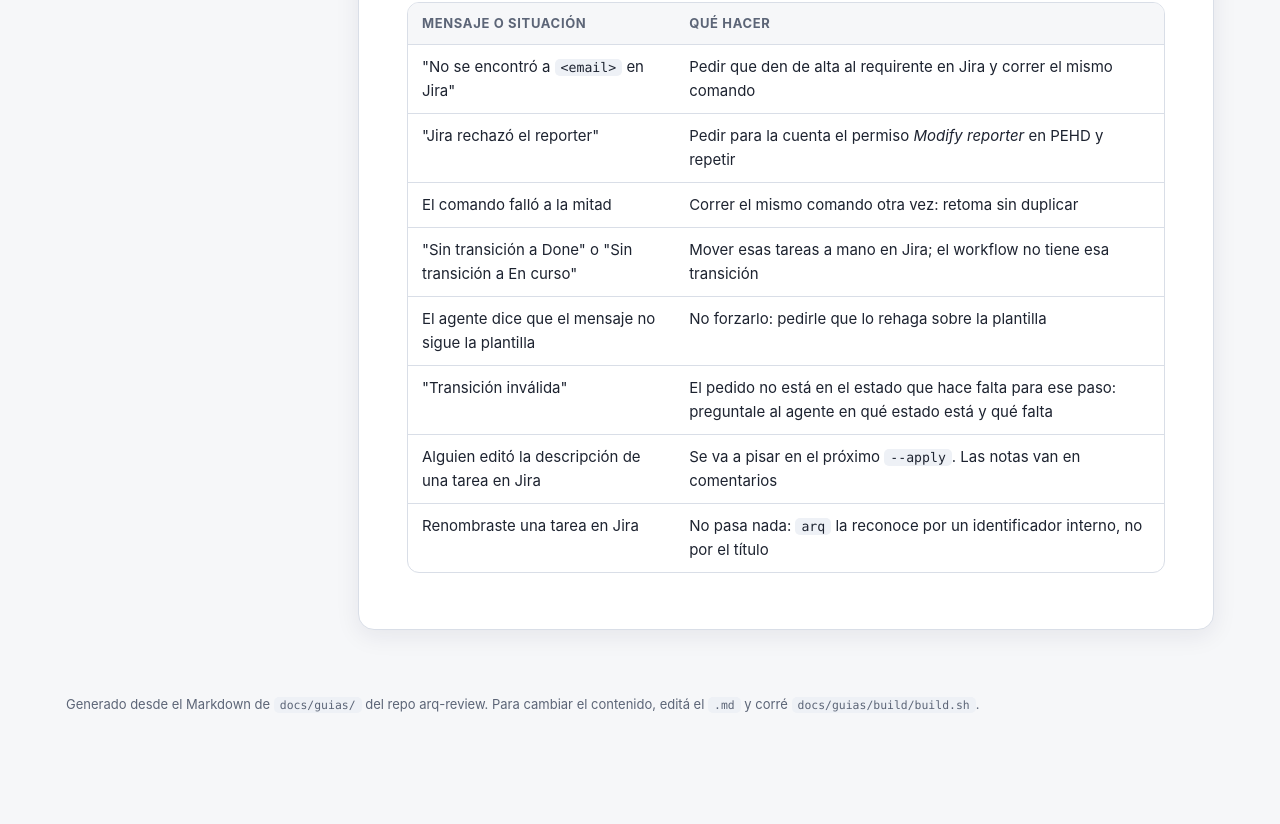
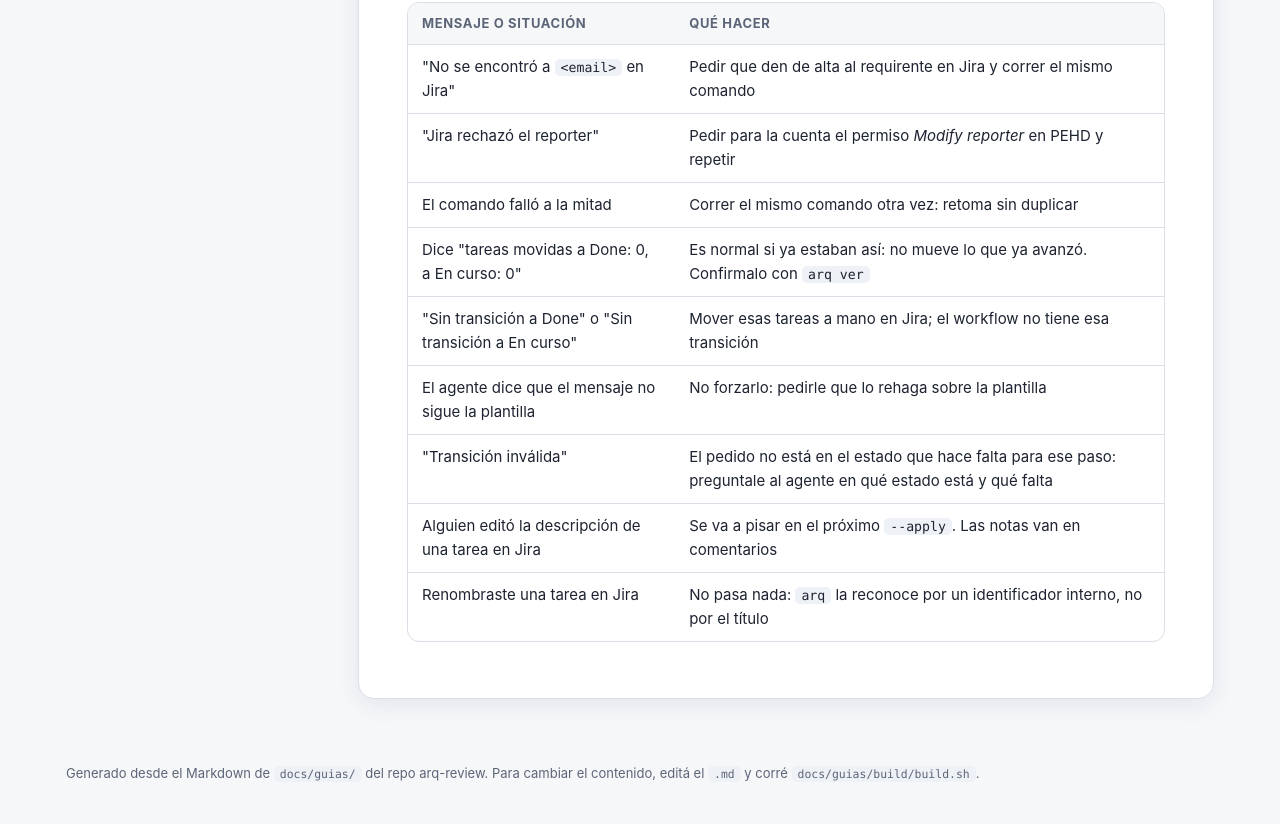
Before and after one commit to josefigueredo/arq-review, a plain HTML site: page docs/guias/flujo-con-agente.html in a window 1280 px wide. Shown: the part 5719-6543 px from the top of the page. Before the commit the page ends 6474 px from the top, so only its background shows below. Drawn offline with Linux system fonts and the light colour scheme.

Commit message:
docs: record session lessons, doc conventions and ignore .DS_Store

```diff
--- a/docs/guias/flujo-con-agente.html
+++ b/docs/guias/flujo-con-agente.html
@@ -490,6 +490,11 @@ repetir</td>
 <td>Correr el mismo comando otra vez: retoma sin duplicar</td>
 </tr>
 <tr>
+<td>Dice &quot;tareas movidas a Done: 0, a En curso: 0&quot;</td>
+<td>Es normal si ya estaban así: no mueve lo que ya avanzó. Confirmalo
+con <code>arq ver</code></td>
+</tr>
+<tr>
 <td>&quot;Sin transición a Done&quot; o &quot;Sin transición a En curso&quot;</td>
 <td>Mover esas tareas a mano en Jira; el workflow no tiene esa
 transición</td>
```
Also changed, not shown: docs/guias/flujo-manual.html (+1 -1 lines), 6 other files.
